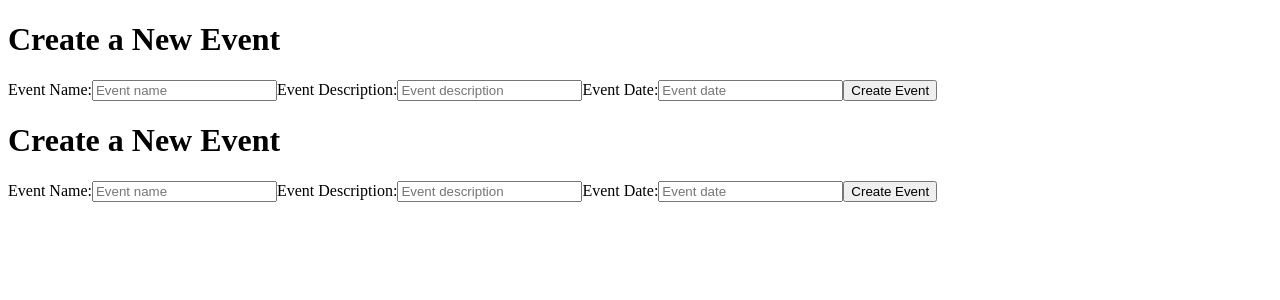
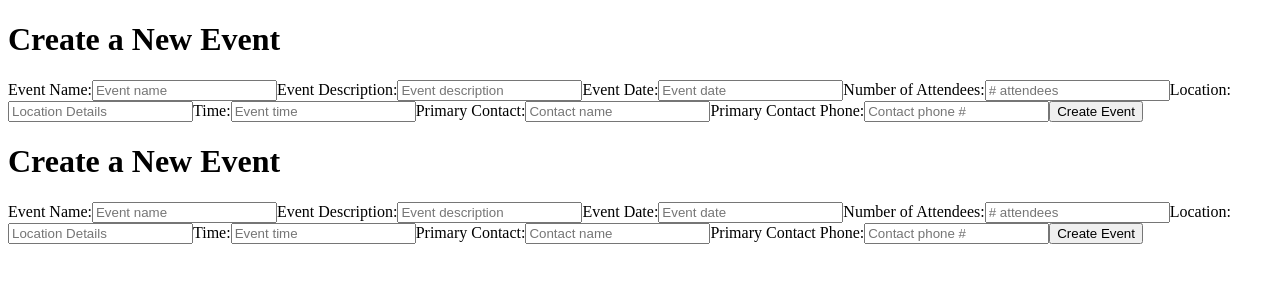
Before and after one commit to NatalieLouise91/T3A2-Skemi-FrontEnd, a React (Create React App) app: page /newevent in a window 1280 px wide. Shown: the top 300 px of the page. Built offline with nearby package versions, Linux system fonts and the light colour scheme; no server answers.

Commit message:
updated axios calls with messagesServices, implemented dispatch get request for events in react, updated form

```diff
--- a/src/components/App.js
+++ b/src/components/App.js
@@ -1,10 +1,11 @@
 import React, { useEffect, useReducer } from "react";
 import { BrowserRouter, Route, Routes } from "react-router-dom";
-import initialOccasionList from "../data/initial_occasions.json";
+// import initialOccasionList from "../data/initial_occasions.json";
 import Occasions from "./Occasions";
 import CreateOccasionForm from "./CreateOccasionForm";
 import About from "./About";
 import stateReducer from "../utils/stateReducer";
+import { getOccasions } from "../services/occasionServices";
 // import Occasion from "./Occasion";
 
 const App = () => {
@@ -16,11 +17,25 @@ const App = () => {
    const [store, dispatch] = useReducer(stateReducer, initialState);
    const { occasionList } = store;
 
-   const addOccasion = (name, description, date) => {
+   const addOccasion = (
+      name,
+      description,
+      date,
+      attendees,
+      locaton_,
+      time,
+      contact_name,
+      contact_phone
+   ) => {
       const occasion = {
          name: name,
          description: description,
          date: date,
+         attendees: attendees,
+         // location: location, LOCATION IS A GLOBAL KEYWORD AND CANNOT BE USED?
+         time: time,
+         contact_name: contact_name,
+         contact_phone: contact_phone,
       };
 
       dispatch({
@@ -36,11 +51,16 @@ const App = () => {
    };
 
    useEffect(() => {
-      dispatch({
-         type: "setOccasionList",
-         data: initialOccasionList,
-      });
-      // setOccasionList(initialOccasionList);
+      getOccasions()
+         .then((events) => {
+            dispatch({
+               type: "setOccasionList",
+               data: events,
+            });
+         })
+         .catch((error) => {
+            console.log(error);
+         });
    }, []);
 
    // const getOccasionById = (id) => {
@@ -54,7 +74,7 @@ const App = () => {
             <Routes>
                <Route
                   exact
-                  path="/"
+                  path="/events"
                   element={<Occasions occasionList={occasionList} />}
                />
                <Route exact path="/about" element={<About />} />
--- a/src/components/CreateOccasionForm.js
+++ b/src/components/CreateOccasionForm.js
@@ -4,6 +4,11 @@ const CreateOccasionForm = ({ history, addOccasion }) => {
    const [enteredName, setEnteredName] = useState("");
    const [enteredDescription, setEnteredDescription] = useState("");
    const [enteredDate, setEnteredDate] = useState("");
+   const [enteredAttendees, setEnteredAttendees] = useState("");
+   const [enteredLocation, setEnteredLocation] = useState("");
+   const [enteredTime, setEnteredTime] = useState("");
+   const [enteredContactName, setEnteredContactName] = useState("");
+   const [enteredContactPhone, setEnteredContactPhone] = useState("");
 
    const handleSubmit = (e) => {
       e.preventDefault();
@@ -11,6 +16,12 @@ const CreateOccasionForm = ({ history, addOccasion }) => {
       setEnteredName("");
       setEnteredDescription("");
       setEnteredDate("");
+      setEnteredAttendees("");
+      setEnteredLocation("");
+      setEnteredTime("");
+      setEnteredContactName("");
+      setEnteredContactPhone("");
+      // return history.push("/");
    };
 
    const nameChangeHandler = (e) => {
@@ -21,6 +32,21 @@ const CreateOccasionForm = ({ history, addOccasion }) => {
    };
    const dateChangeHandler = (e) => {
       setEnteredDate(e.target.value);
+   };
+   const attendeesChangeHandler = (e) => {
+      setEnteredAttendees(e.target.value);
+   };
+   const locationChangeHandler = (e) => {
+      setEnteredLocation(e.target.value);
+   };
+   const timeChangeHandler = (e) => {
+      setEnteredTime(e.target.value);
+   };
+   const contactNameChangeHandler = (e) => {
+      setEnteredContactName(e.target.value);
+   };
+   const contactPhoneChangeHandler = (e) => {
+      setEnteredContactPhone(e.target.value);
    };
 
    return (
@@ -40,7 +66,7 @@ const CreateOccasionForm = ({ history, addOccasion }) => {
             <label>
                Event Description:
                <input
-                  id="name"
+                  id="description"
                   type="text"
                   value={enteredDescription}
                   placeholder="Event description"
@@ -50,11 +76,61 @@ const CreateOccasionForm = ({ history, addOccasion }) => {
             <label>
                Event Date:
                <input
-                  id="name"
+                  id="date"
                   type="text"
                   value={enteredDate}
                   placeholder="Event date"
                   onChange={dateChangeHandler}
+               ></input>
+            </label>
+            <label>
+               Number of Attendees:
+               <input
+                  id="attendees"
+                  type="text"
+                  value={enteredAttendees}
+                  placeholder="# attendees"
+                  onChange={attendeesChangeHandler}
+               ></input>
+            </label>
+            <label>
+               Location:
+               <input
+                  id="location_"
+                  type="text"
+                  value={enteredLocation}
+                  placeholder="Location Details"
+                  onChange={locationChangeHandler}
+               ></input>
+            </label>
+            <label>
+               Time:
+               <input
+                  id="time"
+                  type="text"
+                  value={enteredTime}
+                  placeholder="Event time"
+                  onChange={timeChangeHandler}
+               ></input>
+            </label>
+            <label>
+               Primary Contact:
+               <input
+                  id="contact_name"
+                  type="text"
+                  value={enteredContactName}
+                  placeholder="Contact name"
+                  onChange={contactNameChangeHandler}
+               ></input>
+            </label>
+            <label>
+               Primary Contact Phone:
+               <input
+                  id="contact_phone"
+                  type="text"
+                  value={enteredContactPhone}
+                  placeholder="Contact phone #"
+                  onChange={contactPhoneChangeHandler}
                ></input>
             </label>
             <button type="submit">Create Event</button>
--- a/src/components/Occasion.js
+++ b/src/components/Occasion.js
@@ -1,12 +1,17 @@
 import React from "react";
 
-const Occasion = ({ match, occasion }) => {
-   console.log(match);
+const Occasion = ({ occasion }) => {
 
    return (
       <div>
-         <p>{occasion.name}</p> - <p>{occasion.description}</p> -
+         <p>{occasion.name}</p>
+         <p>{occasion.description}</p>
          <p>{occasion.date}</p>
+         <p>{occasion.attendees}</p>
+         <p>{occasion.location}</p>
+         <p>{occasion.time}</p>
+         <p>{occasion.contact_name}</p>
+         <p>{occasion.contact_phone}</p>
       </div>
    );
 };
--- a/src/config/api.js
+++ b/src/config/api.js
@@ -1,7 +1,7 @@
-import axios from 'axios';
+import axios from "axios";
 
 const skemiAPI = axios.create({
-   baseURL: 'http://localhost:3000'
-})
+   baseURL: "http://localhost:3000",
+});
 
 export default skemiAPI;
--- a/src/services/messagesServices.js
+++ b/src/services/occasionServices.js
@@ -5,3 +5,9 @@ export async function getOccasions() {
    console.log(response);
    return response.data;
 }
+
+export async function createOccasion(data) {
+   const response = await skemiAPI.post("/api/events",data);
+   console.log(response);
+   return response.data;
+}
--- a/src/utils/stateReducer.js
+++ b/src/utils/stateReducer.js
@@ -12,6 +12,12 @@ export default function stateReducer(state, action) {
             occasionList: [action.data, ...state.occasionList],
          };
       }
+      // case "": {
+      //    return {
+      //       ...state,
+      //       occasionList: [action.data, ...state.occasionList],
+      //    };
+      // }
       // case "setLoggedInUser": {
       //    return {
       //       ...state,
```
